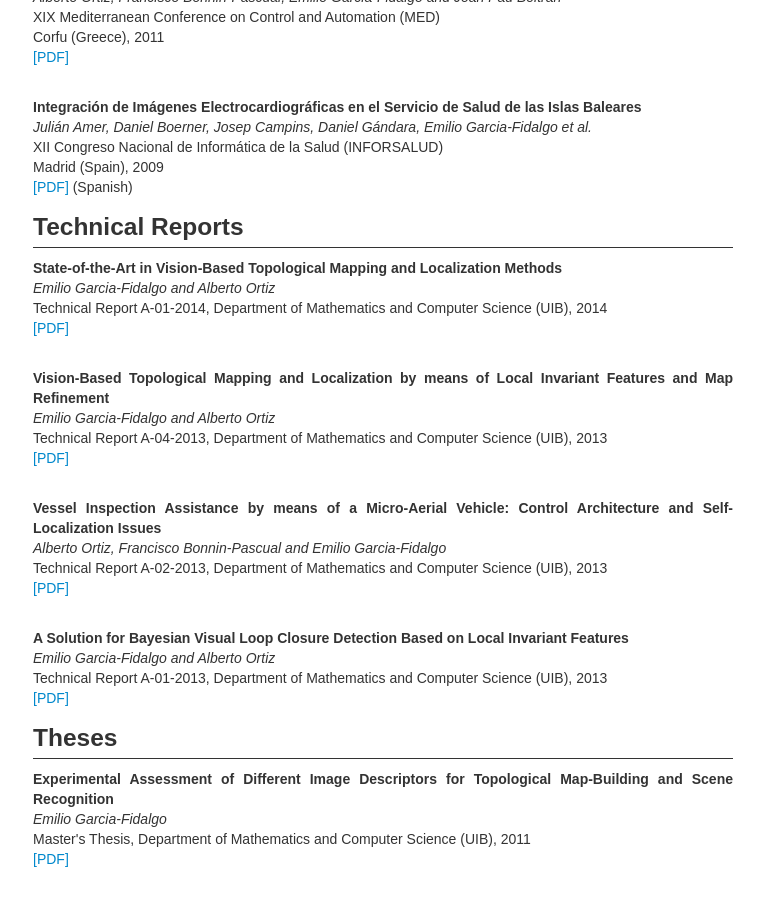
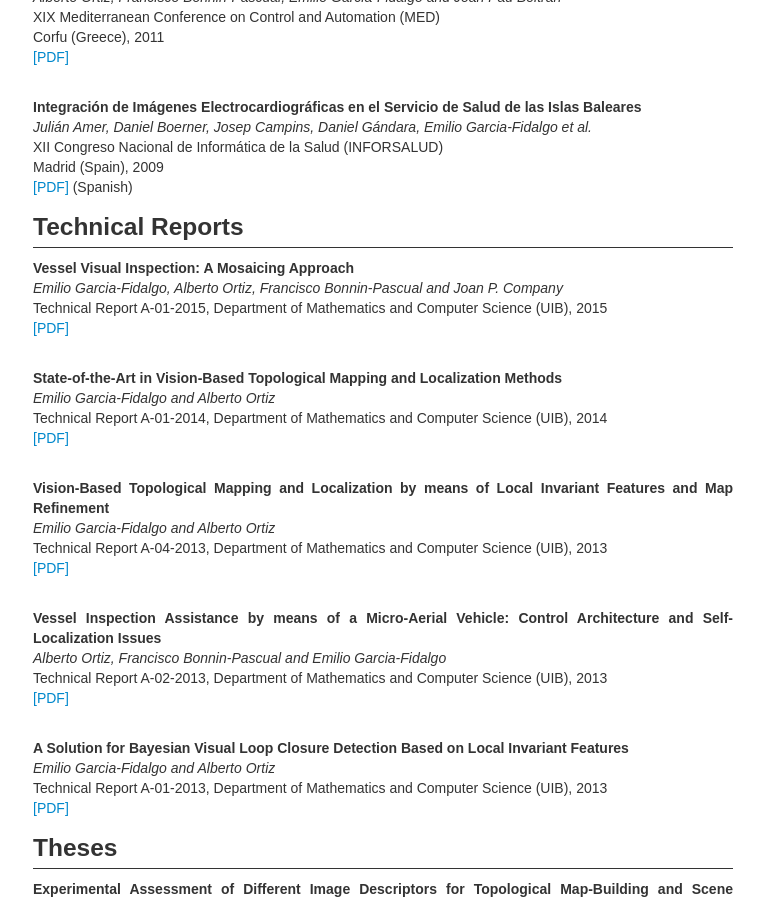
Before and after one commit to emiliofidalgo/emiliofidalgo.github.io, a Jekyll site: the page built from publications/pubs_type.html, in a window 1280 px wide and 900 px high, scrolled down 1761 px. Shown: the whole window, without its empty margins (377-1141 px from the left). Built offline with Jekyll 4.4.1, drawn with Linux system fonts in a browser that asks for light colours.

Commit message:
Adding new TechRep

```diff
--- a/publications/pubs_type.html
+++ b/publications/pubs_type.html
@@ -116,6 +116,20 @@ Madrid (Spain), 2009<br>
 <a name="techreports"></a>
 <h3 class="title-und">Technical Reports</h3>
 <p class="text-justify">
+<strong>Vessel Visual Inspection: A Mosaicing Approach</strong><br>
+<em>Emilio Garcia-Fidalgo, Alberto Ortiz, Francisco Bonnin-Pascual and Joan P. Company</em><br>
+Technical Report A-01-2015, Department of Mathematics and Computer Science (UIB), 2015<br>
+<a href="/static/papers/techrepA012015_Garcia2015.pdf">[PDF]</a>
+</p><br>
+
+<!--p class="text-justify">
+<strong>A Micro-Aerial Vehicle based on Supervised Autonomy for Vessel Visual Inspection</strong><br>
+<em>Francisco Bonnin-Pascual, Alberto Ortiz, Emilio Garcia-Fidalgo and Joan P. Company</em><br>
+Technical Report A-02-2015, Department of Mathematics and Computer Science (UIB), 2015<br>
+<a href="/static/papers/techrepA012014_Garcia2014.pdf">[PDF]</a>
+</p><br-->
+
+<p class="text-justify">
 <strong>State-of-the-Art in Vision-Based Topological Mapping and Localization Methods</strong><br>
 <em>Emilio Garcia-Fidalgo and Alberto Ortiz</em><br>
 Technical Report A-01-2014, Department of Mathematics and Computer Science (UIB), 2014<br>
```
Also changed, not shown: publications/index.html (+14 -0 lines), 1 other file.
